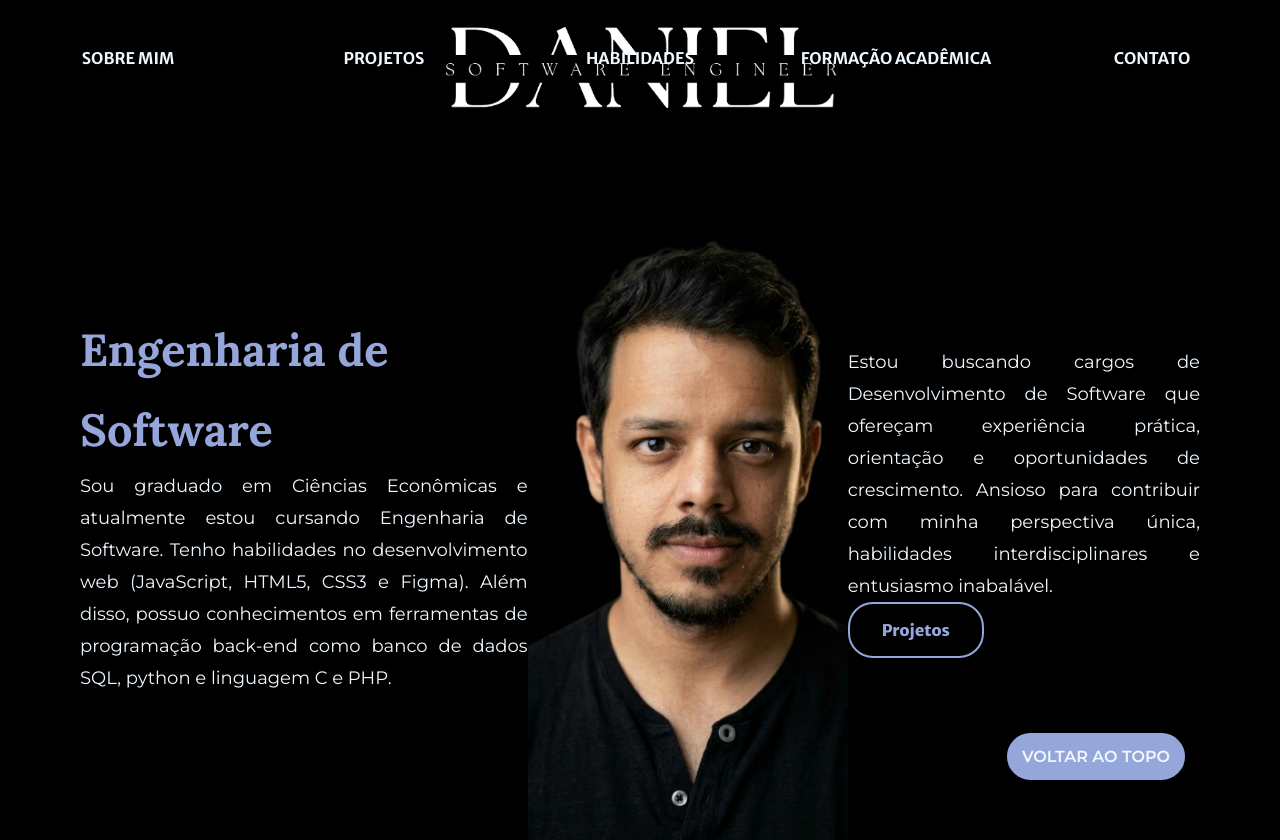
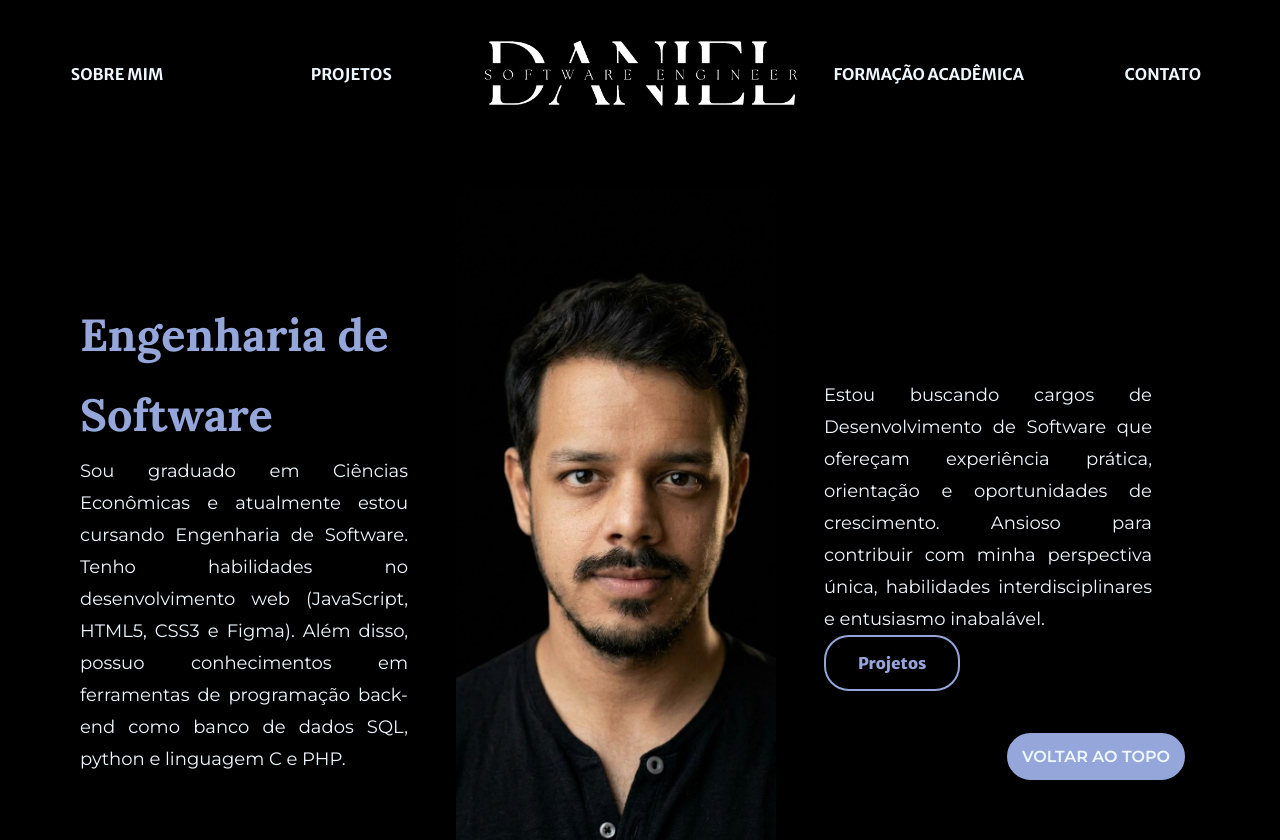
Before and after one commit to danielssaugusto/INFNET_PROGRAMACAO_WEB_AT24E3, a plain HTML site: page index.html in a window 1280 px wide. Shown: the top 840 px of the page. Drawn offline with nearby package versions, Linux system fonts and the light colour scheme.

Commit message:
feature: centralizar logo entre a barra de navegação

```diff
--- a/css/style.css
+++ b/css/style.css
@@ -45,13 +45,8 @@ header {
 }
 
 .image-logo {
-  /* Usando position: absolute com o atributo top */
-  position: absolute;
-  top: 10px;
     align-items: center;
-  width: 25rem;
-  z-index: -1;
-  margin: 1rem auto;
+    width: 20rem;
 }
 
 .logotipo a {
@@ -68,6 +63,7 @@ h1 {
     display: flex;
     justify-content: space-around;
     font-family: var(--font-highlight);
+    align-items: center;
 }
 
 .navegacao-lista a {
@@ -167,30 +163,24 @@ h1 {
     display: flex;
     flex-direction: row;
     align-items: center;
+    justify-content: center;
+    gap: 3rem;
     margin: 5rem;
 }
 
 .sobre-container {
-  max-width: 40rem;
-  margin: 0 auto;
+    flex: 1;
 }
 
 .sobre-resumo {
     display: flex;
     flex-direction: row;
     justify-content: center;
-  margin-right: 50px;
 }
 
 .sobre-imagem {
-  display: flex;
-  flex-direction: column;
-  align-items: center;
     width: 20rem;
-}
-
-.sobre-imagem img {
-  width: 320px;
+    flex-shrink: 0;
     box-shadow: 0 2px 10px rgba(0, 0, 0, 0.2);
 }
 
@@ -298,7 +288,7 @@ h1 {
     font-size: 28px;
 }
 
-.habilidades .paragrafo-interno {
+.habilidades {
     width: 900px;
 }
 
--- a/index.html
+++ b/index.html
@@ -4,7 +4,6 @@
         <meta charset="UTF-8" />
         <meta name="viewport" content="width=device-width, initial-scale=1.0" />
         <title>Daniel Augusto</title>
-        <!-- Elemento Title declarado corretamente -->
 
         <link rel="stylesheet" href="css/style.css" />
         <link
@@ -14,21 +13,17 @@
         />
     </head>
     <body>
-        <header id="topo">
-            <img
-                class="image-logo"
-                src="assets/logo.png"
-                alt="Daniel Augusto"
-                title="Logotipo"
-            />
-        </header>
+        <header id="topo"></header>
         <nav class="navegacao">
             <ul class="navegacao-lista">
                 <li><a href="#sobre" title="Sobre">Sobre mim</a></li>
                 <li><a href="#projetos" title="Projetos">Projetos</a></li>
-                <li>
-                    <a href="#habilidades" title="Habilidades">Habilidades</a>
-                </li>
+                <img
+                    class="image-logo"
+                    src="assets/logo.png"
+                    alt="Daniel Augusto"
+                    title="Logotipo"
+                />
                 <li>
                     <a href="#formacao-academica" title="Formação Acadêmica"
                         >Formação Acadêmica</a
@@ -39,12 +34,9 @@
         </nav>
 
         <main>
-            <!-- SOBRE MIM -->
             <section class="sobre" id="sobre">
                 <div class="sobre-container">
-                    <h2 class="titulo-interno">
-                        Engenharia de Software
-                    </h2>
+                    <h2 class="titulo-interno">Engenharia de Software</h2>
                     <p class="paragrafo-interno">
                         Sou graduado em Ciências Econômicas e atualmente estou
                         cursando Engenharia de Software. Tenho habilidades no
@@ -55,22 +47,24 @@
                     </p>
                 </div>
 
-                <img class="sobre-imagem"
+                <img
+                    class="sobre-imagem"
                     src="assets/profile-photo.jpg"
                     alt="Foto de perfil do autor do site"
                 />
 
                 <div class="sobre-container">
-                  <p class="paragrafo-interno">
-                      Estou buscando cargos de Desenvolvimento de Software que
-                      ofereçam experiência prática, orientação e oportunidades de
-                      crescimento. Ansioso para contribuir com minha perspectiva
-                      única, habilidades interdisciplinares e entusiasmo
-                      inabalável.
-                  </p>
-                  <button class="sobre-projetos" type="button">Projetos</button>
+                    <p class="paragrafo-interno">
+                        Estou buscando cargos de Desenvolvimento de Software que
+                        ofereçam experiência prática, orientação e oportunidades
+                        de crescimento. Ansioso para contribuir com minha
+                        perspectiva única, habilidades interdisciplinares e
+                        entusiasmo inabalável.
+                    </p>
+                    <button class="sobre-projetos" type="button">
+                        Projetos
+                    </button>
                 </div>
-
 
                 <div class="button-top">
                     <a href="#topo" title="Topo da página">Voltar ao topo</a>
```
Lines whose indentation alone changed are shown as unchanged.
